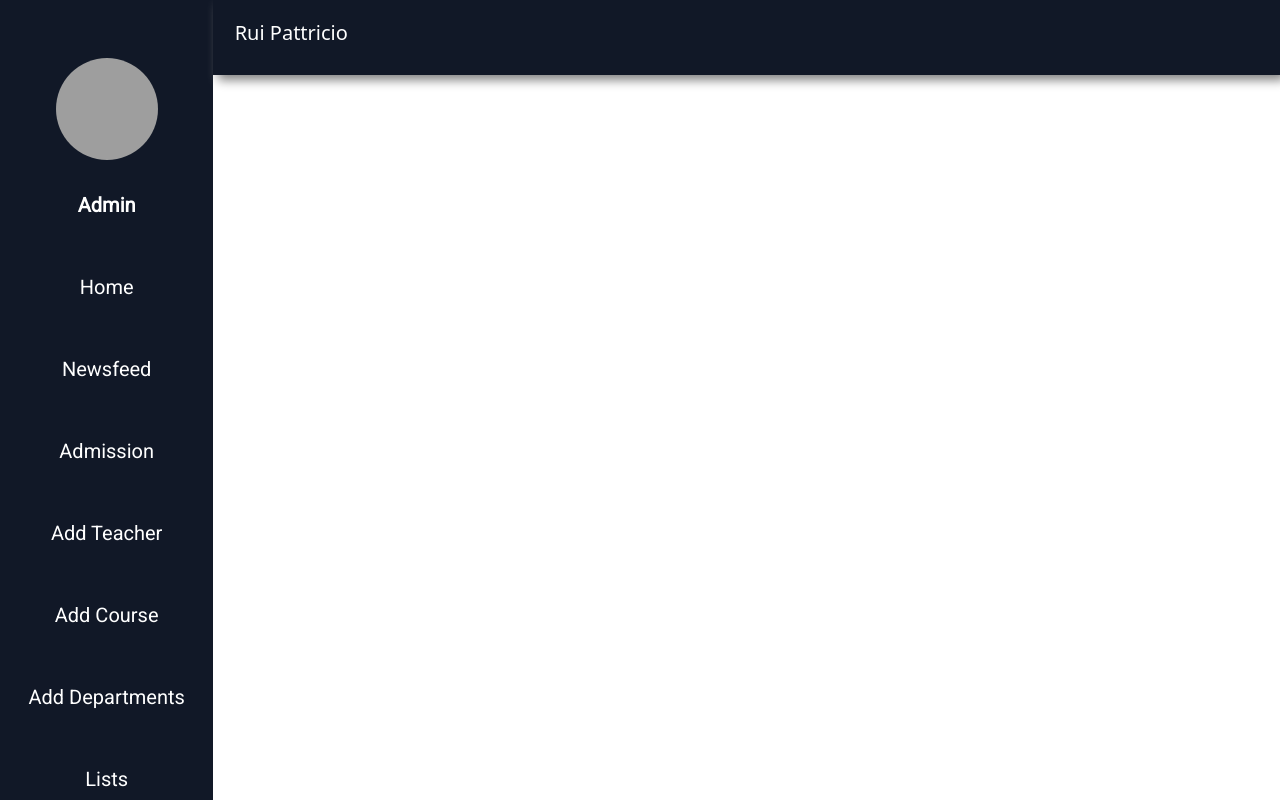
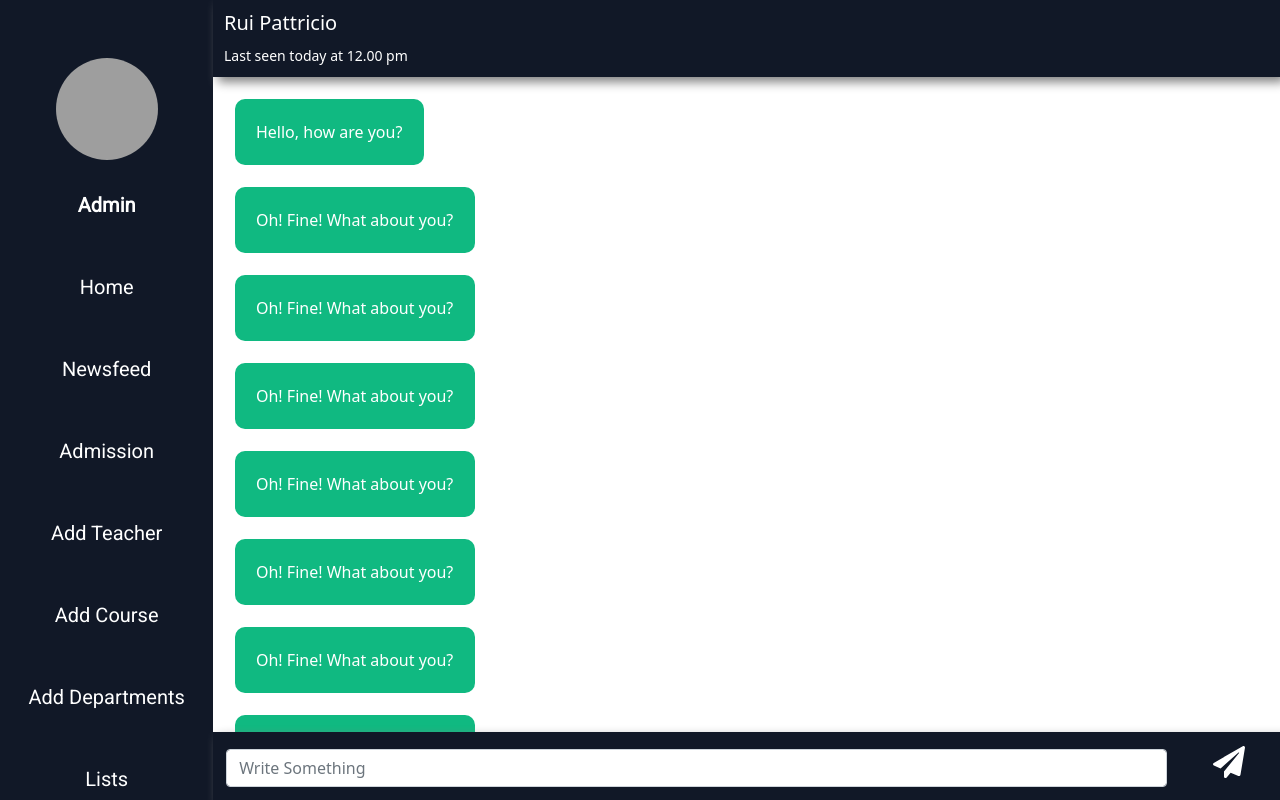
Before and after one commit to the-binary-hooks/edu-burg, a React (Create React App) app in the folder client/: page /chatting in a window 1280 px wide. Shown: the top 800 px of the page. Built offline with nearby package versions, Linux system fonts and the light colour scheme; grey boxes are pictures that could not be loaded.

Commit message:
chatting half done

```diff
--- a/client/src/components/DashboardCommon/Chatting/Chatting.css
+++ b/client/src/components/DashboardCommon/Chatting/Chatting.css
@@ -1,10 +1,56 @@
-.chat-header {
+.chat-header,
+.chat-footer {
     box-shadow: 5px 5px 10px gray;
     background: #111827;
     color: white;
+    width: 100%;
+    padding: 1%;
+}
+
+.chat-header {
     /* Stick to top */
     position: -webkit-sticky; /* Safari */
     position: sticky;
     top: 0;
+}
+
+.chat-footer {
+    position: fixed;
+    bottom: 0;
+}
+
+.message-input {
+    margin-right: 40px;
+    width: 75% !important;
+    display: inline !important;
+}
+
+.send-button {
+    background-color: transparent;
+    border: none;
+    color: white;
+}
+
+.send-icon:hover {
+    color: #10b981;
+}
+
+.incoming-message {
+    background-color: #10b981;
+    color: white;
+    font-weight: 500;
+    margin: 2%;
     padding: 2%;
+    border-radius: 10px;
+    width: max-content;
 }
+
+.sent-message {
+    background-color: #10b981;
+    color: white;
+    font-weight: 500;
+    margin: 2%;
+    padding: 2%;
+    border-radius: 10px;
+    width: max-content;
+}
--- a/client/src/components/DashboardCommon/Chatting/Chatting.tsx
+++ b/client/src/components/DashboardCommon/Chatting/Chatting.tsx
@@ -1,4 +1,6 @@
-import { Col, Container, Row } from "react-bootstrap";
+import { faPaperPlane } from "@fortawesome/free-solid-svg-icons";
+import { FontAwesomeIcon } from "@fortawesome/react-fontawesome";
+import { Button, Col, Container, Form, ListGroup, Row } from "react-bootstrap";
 import Sidebar from "../Sidebar/Sidebar";
 import "./Chatting.css";
 
@@ -8,8 +10,59 @@ const Chatting = () => {
             <Row>
                 <Sidebar />
                 <Col md={10} className="column">
-                    <div className="chat-header">
-                        <h5>Rui Pattricio</h5>
+                    <div style={{ height: "100vh" }}>
+                        <div className="chat-header">
+                            <h5>Rui Pattricio</h5>
+                            <small>Last seen today at 12.00 pm</small>
+                        </div>
+                        <div className="overflow-y-scroll">
+                            <div className="incoming-message">
+                                Hello, how are you?
+                            </div>
+                            <div>
+                                <div className="sent-message">
+                                    Oh! Fine! What about you?
+                                </div>
+                                <div className="sent-message">
+                                    Oh! Fine! What about you?
+                                </div>
+                                <div className="sent-message">
+                                    Oh! Fine! What about you?
+                                </div>
+                                <div className="sent-message">
+                                    Oh! Fine! What about you?
+                                </div>
+                                <div className="sent-message">
+                                    Oh! Fine! What about you?
+                                </div>
+                                <div className="sent-message">
+                                    Oh! Fine! What about you?
+                                </div>
+                                <div className="sent-message">
+                                    Oh! Fine! What about you?
+                                </div>
+                                <div className="sent-message">
+                                    Oh! Fine! What about you?
+                                </div>
+                                <div className="sent-message">
+                                    Oh! Fine! What about you?
+                                </div>
+                            </div>
+                        </div>
+                        <div className="chat-footer">
+                            <Form.Control
+                                type="text"
+                                placeholder="Write Something"
+                                className="message-input"
+                            />
+                            <button className="send-button">
+                                <FontAwesomeIcon
+                                    icon={faPaperPlane}
+                                    size="2x"
+                                    className="send-icon"
+                                />
+                            </button>
+                        </div>
                     </div>
                 </Col>
             </Row>
```
